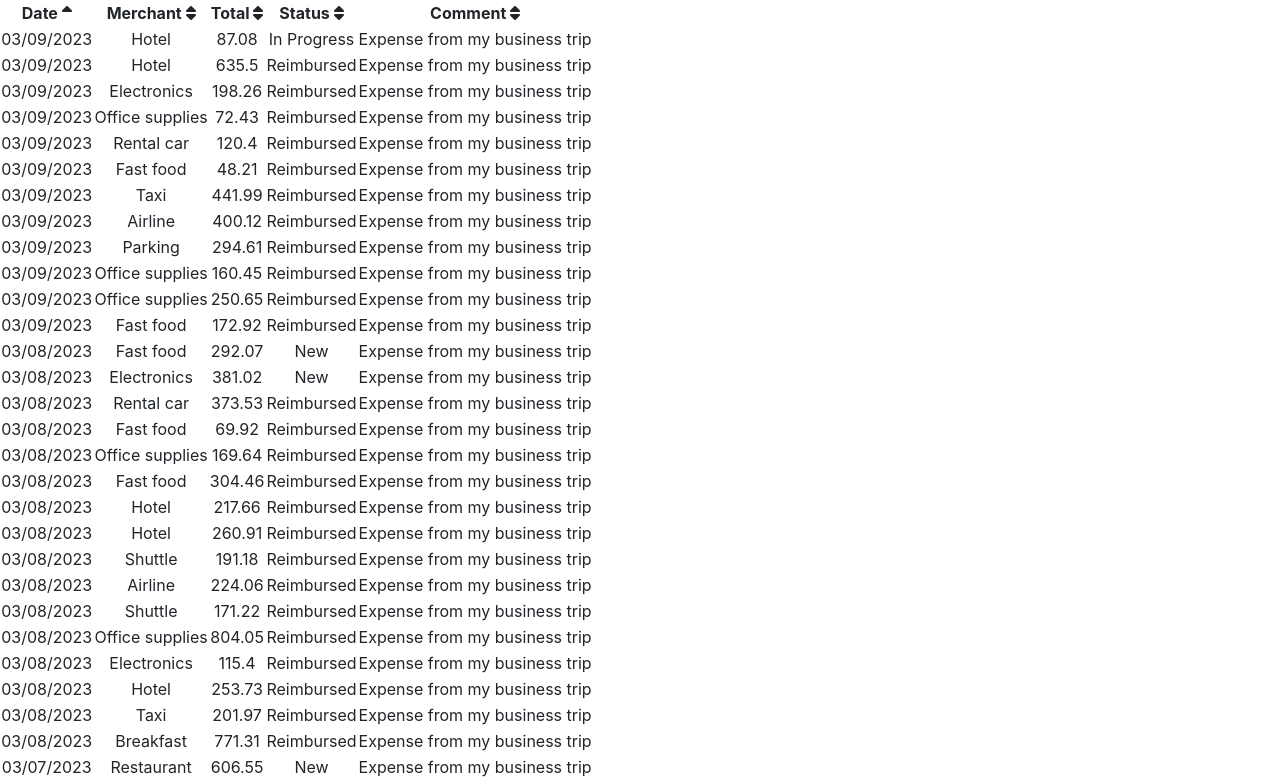
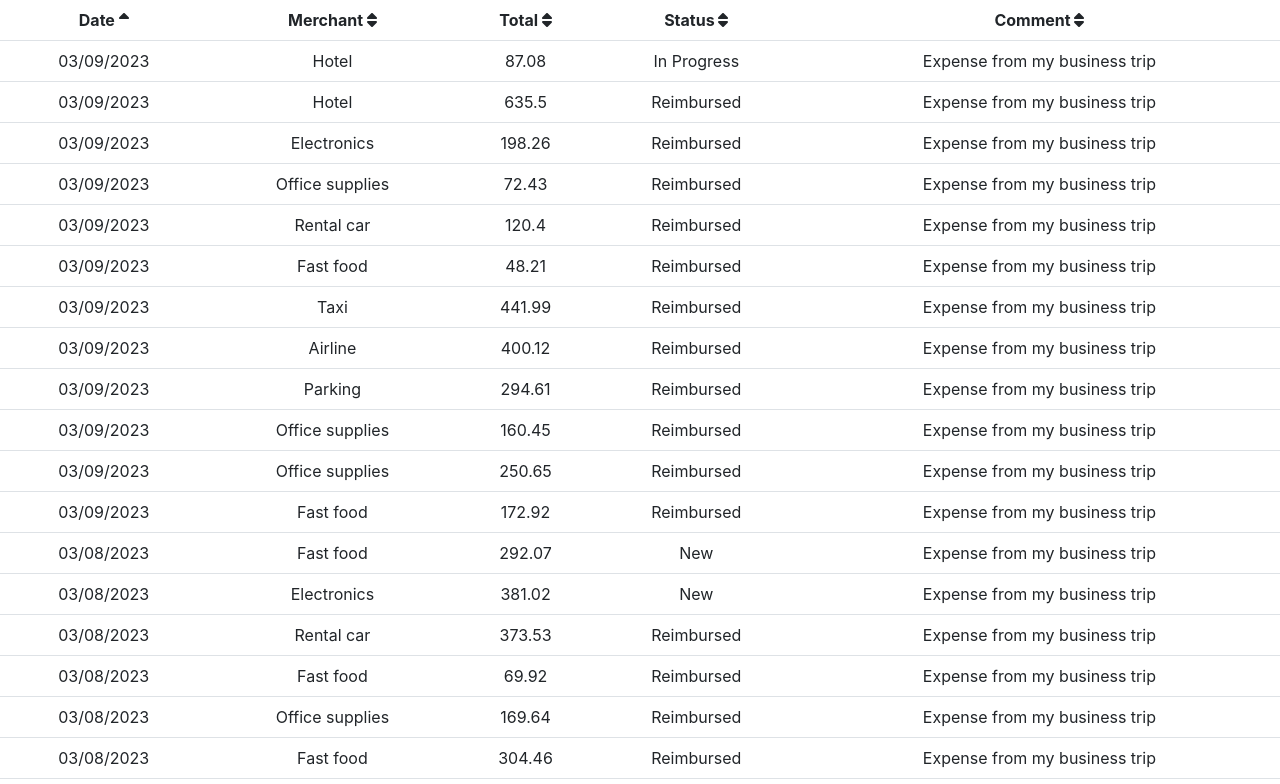
Before and after one commit to Tunzeki/expensemanager, a React (Create React App) app: page / in a window 1280 px wide. Shown: the top 784 px of the page. Built offline with nearby package versions, Linux system fonts and the light colour scheme.

Commit message:
Add Bootstrap class table to <table> tag

```diff
--- a/src/App.js
+++ b/src/App.js
@@ -390,7 +390,7 @@ function ExpensesTable({ data }) {
 
 
   return (
-    <table>
+    <table className='table'>
       <thead>
         <tr>
           <th onClick={sortDate}>
```
